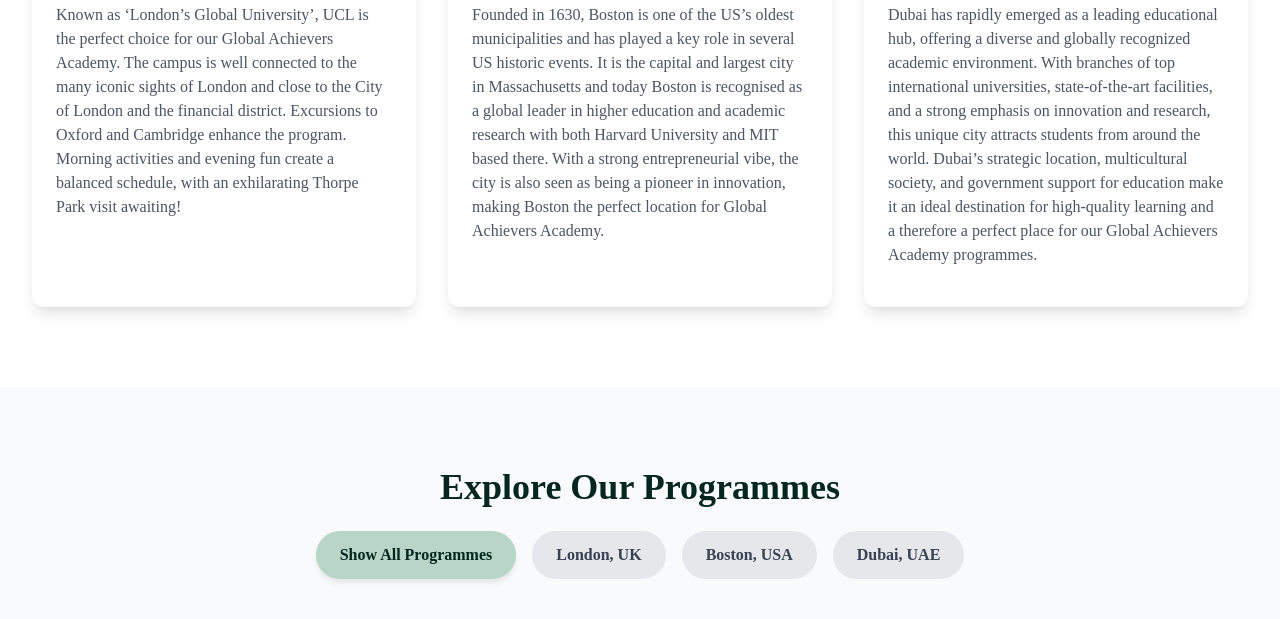
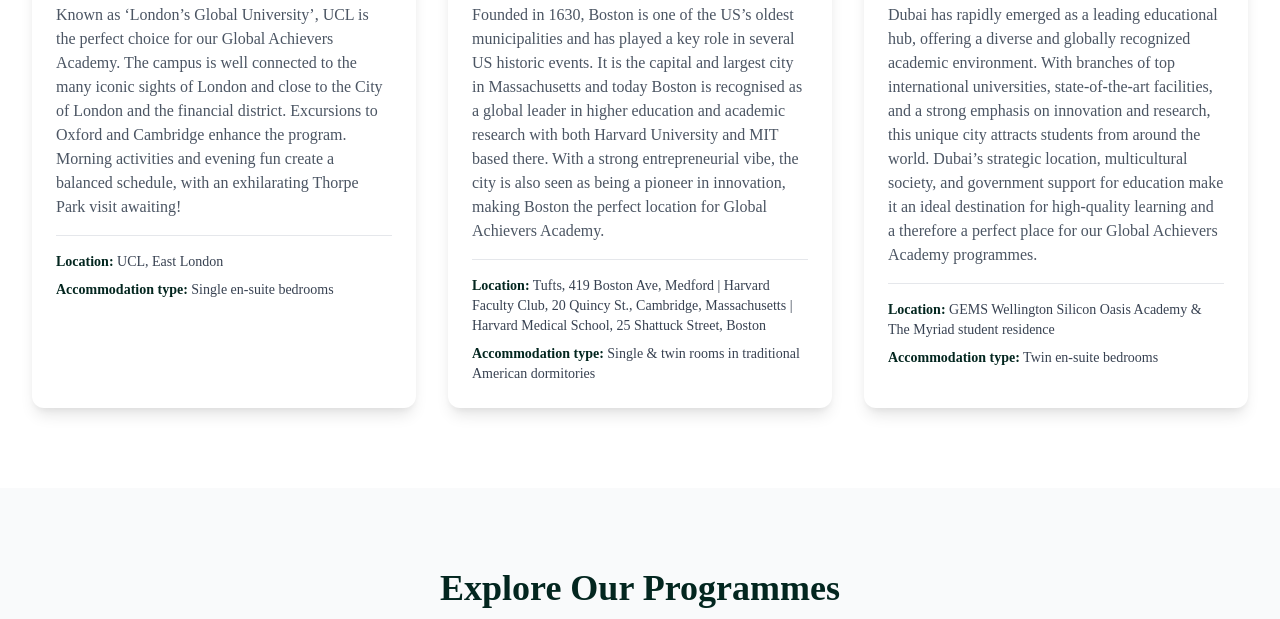
Before and after one commit to katgrebowicz/gaanewweb, a plain HTML site: page index.html in a window 1280 px wide. Shown: the part 1811-2430 px from the top of the page. Drawn offline with nearby package versions, Linux system fonts and the light colour scheme; a web font is replaced by a local one.

Commit message:
Add files via upload

```diff
--- a/index.html
+++ b/index.html
@@ -166,6 +166,16 @@ We offer international summer & spring school programmes in leadership, architec
                         <p class="text-gray-600 mb-4 font-medium">Known as ‘London’s Global University’, UCL is the perfect choice for our Global Achievers Academy. The campus is well connected to the many iconic sights of London and close to the City of London and the financial district. Excursions to Oxford and Cambridge enhance the program. Morning activities and evening fun create a balanced schedule, with an exhilarating Thorpe Park visit awaiting!
 
 </p>
+                        <!-- ADDED LOCATION DETAILS -->
+                        <div class="border-t pt-4 mt-4">
+                            <p class="text-sm text-gray-700 mb-2">
+                                <span class="font-bold text-primary-text">Location:</span> UCL, East London
+                            </p>
+                            <p class="text-sm text-gray-700">
+                                <span class="font-bold text-primary-text">Accommodation type:</span> Single en-suite bedrooms
+                            </p>
+                        </div>
+                        <!-- END ADDED DETAILS -->
                     </div>
                 </div>
 
@@ -178,6 +188,16 @@ We offer international summer & spring school programmes in leadership, architec
                     <div class="p-6">
                         <h3 class="text-2xl font-bold text-primary-text mb-2">Boston, USA</h3>
                         <p class="text-gray-600 mb-4 font-medium">Founded in 1630, Boston is one of the US’s oldest municipalities and has played a key role in several US historic events. It is the capital and largest city in Massachusetts and today Boston is recognised as a global leader in higher education and academic research with both Harvard University and MIT based there. With a strong entrepreneurial vibe, the city is also seen as being a pioneer in innovation, making Boston the perfect location for Global Achievers Academy.</p>
+                        <!-- ADDED LOCATION DETAILS -->
+                        <div class="border-t pt-4 mt-4">
+                            <p class="text-sm text-gray-700 mb-2">
+                                <span class="font-bold text-primary-text">Location:</span> Tufts, 419 Boston Ave, Medford | Harvard Faculty Club, 20 Quincy St., Cambridge, Massachusetts | Harvard Medical School, 25 Shattuck Street, Boston
+                            </p>
+                            <p class="text-sm text-gray-700">
+                                <span class="font-bold text-primary-text">Accommodation type:</span> Single & twin rooms in traditional American dormitories
+                            </p>
+                        </div>
+                        <!-- END ADDED DETAILS -->
                     </div>
                 </div>
 
@@ -192,6 +212,15 @@ We offer international summer & spring school programmes in leadership, architec
                         <p class="text-gray-600 mb-4 font-medium">Dubai has rapidly emerged as a leading educational hub, offering a diverse and globally recognized academic environment. With branches of top international universities, state-of-the-art facilities, and a strong emphasis on innovation and research, this unique city attracts students from around the world. Dubai’s strategic location, multicultural society, and government support for education make it an ideal destination for high-quality learning and a therefore a perfect place for our Global Achievers Academy programmes.
 
 </p>
+  <!-- ADDED LOCATION DETAILS -->
+                        <div class="border-t pt-4 mt-4">
+                            <p class="text-sm text-gray-700 mb-2">
+                                <span class="font-bold text-primary-text">Location:</span> GEMS Wellington Silicon Oasis Academy & The Myriad student residence</p>
+                            <p class="text-sm text-gray-700">
+                                <span class="font-bold text-primary-text">Accommodation type:</span> Twin en-suite bedrooms
+                            </p>
+                        </div>
+                        <!-- END ADDED DETAILS -->
                     </div>
                 </div>
             </div>
```
